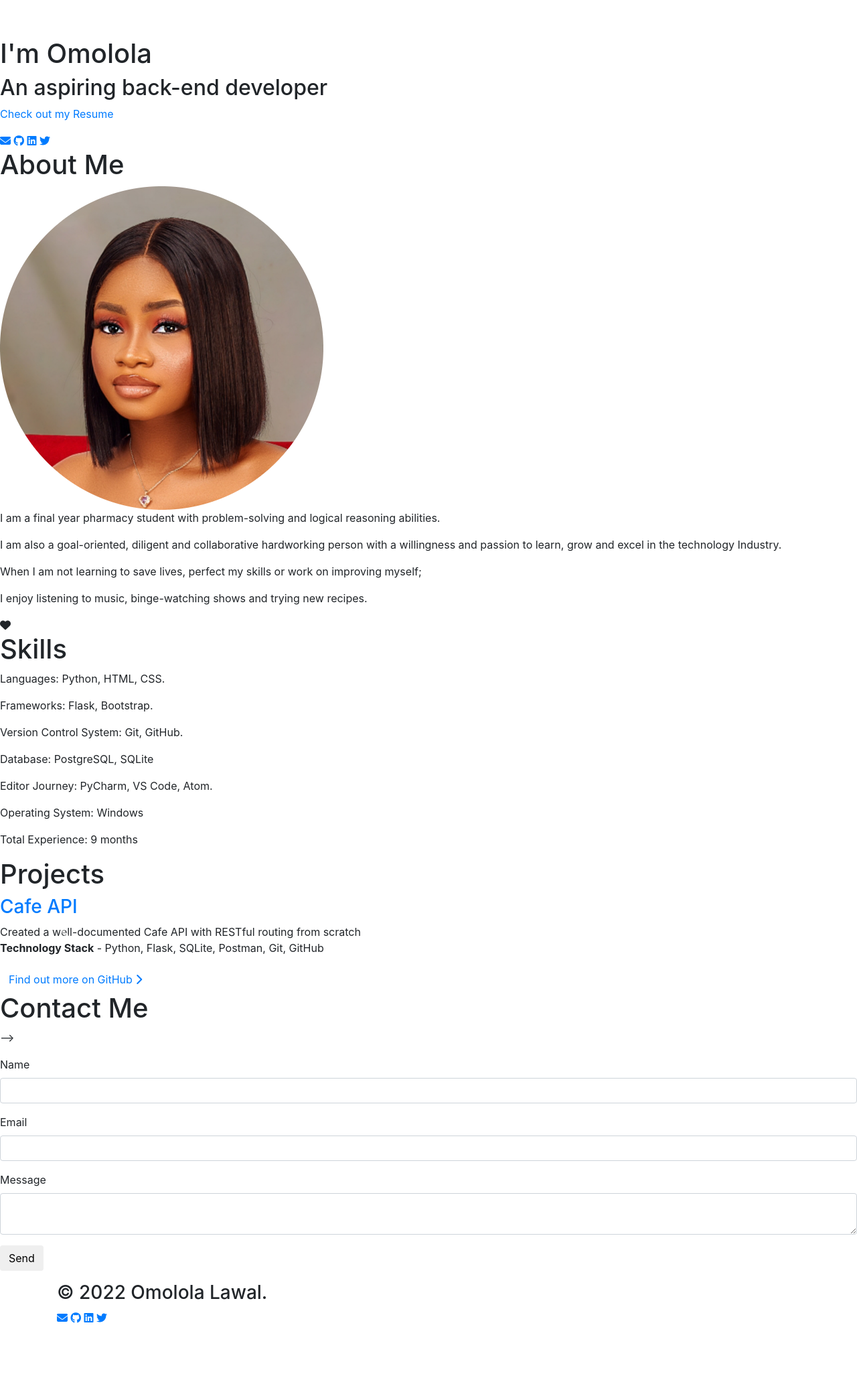
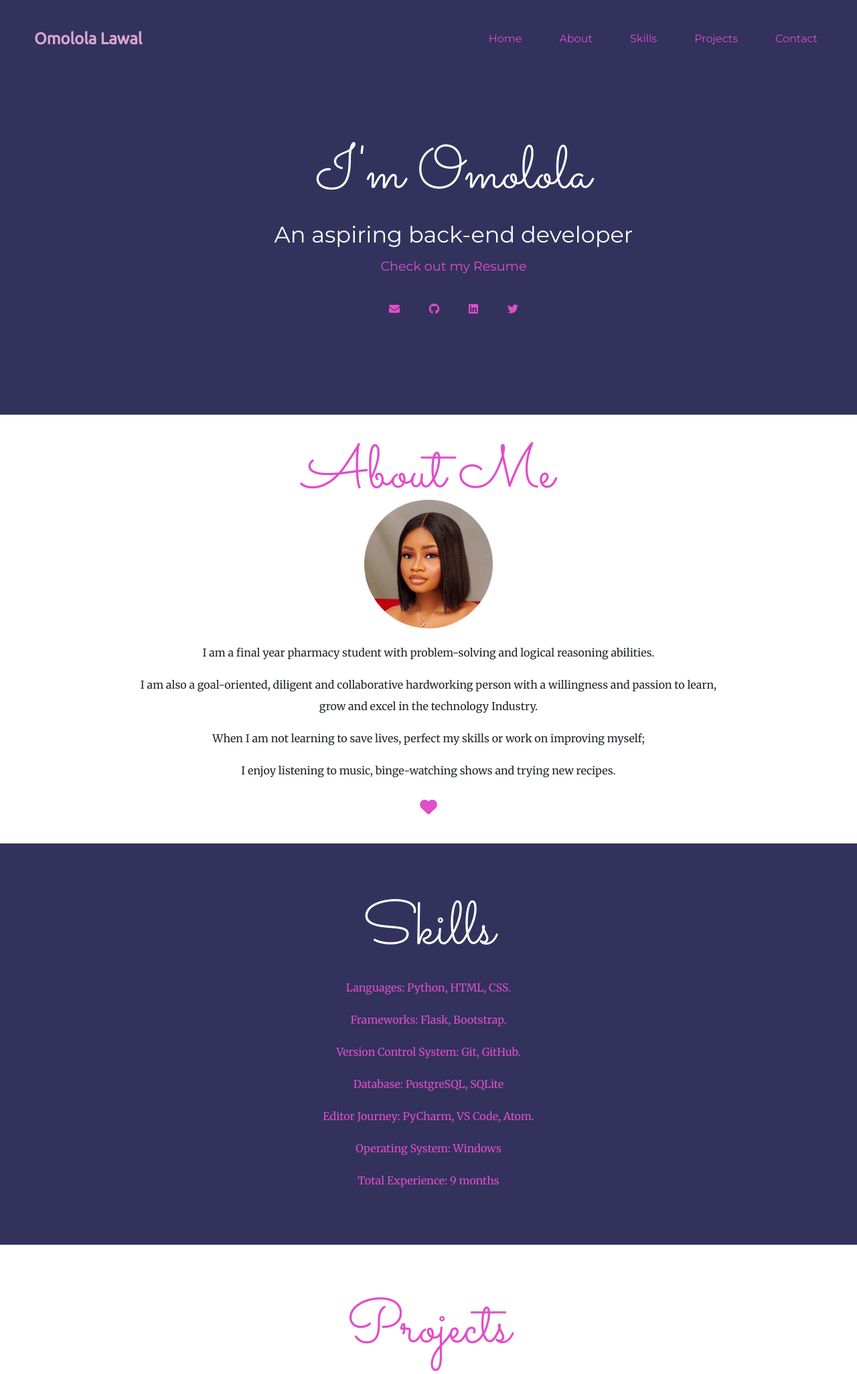
Before and after one commit to Lolita-codes/Portfolio_website, a Flask app: page / in a window 1280 px wide. Shown: the top 2051 px of the page at 67% size. Before the commit the page ends 1975 px from the top, so only its background shows below. Run offline with Flask 2, Linux system fonts and the light colour scheme; some libraries are stand-ins or nearby versions.

Commit message:
Update favicon route

```diff
--- a/templates/index.html
+++ b/templates/index.html
@@ -8,10 +8,10 @@
   <link rel="stylesheet" href="https://cdn.jsdelivr.net/npm/bootstrap@4.0.0/dist/css/bootstrap.min.css" integrity="sha384-Gn5384xqQ1aoWXA+058RXPxPg6fy4IWvTNh0E263XmFcJlSAwiGgFAW/dAiS6JXm" crossorigin="anonymous">
 
 <!--  CSS link-->
-  <link rel="stylesheet" href="{{ url_for('static', filename='favicon.ico') }}">
+  <link rel="stylesheet" href="static/styles.css">
 
 <!--  Favicon-->
-  <link rel="icon" href="static/favicon.ico">
+  <link rel="icon" href="{{ url_for('static', filename='favicon.ico') }}">
 
   <!-- Google fonts -->
   <link href="https://fonts.googleapis.com/css2?family=Merriweather&family=Montserrat:wght@100;400;900&family=Sacramento&family=Ubuntu&display=swap" rel="stylesheet">
```
